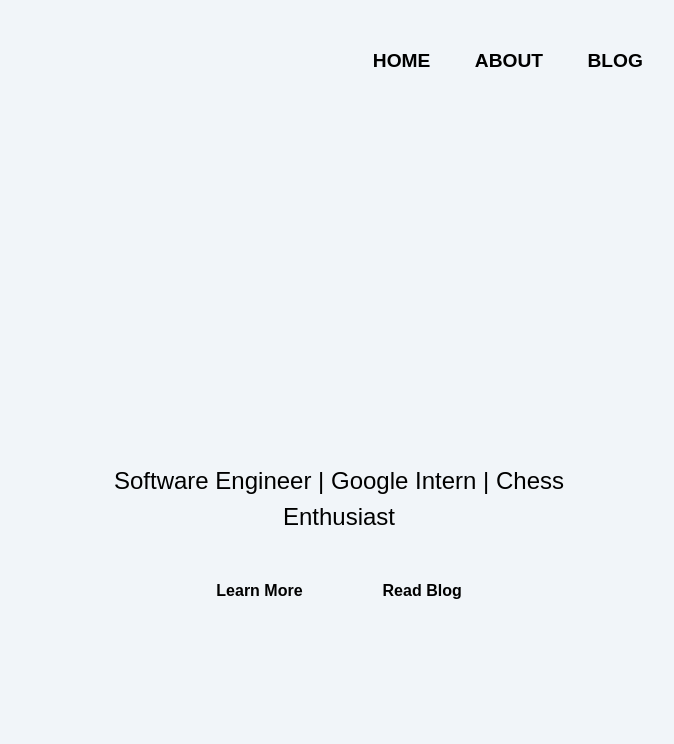
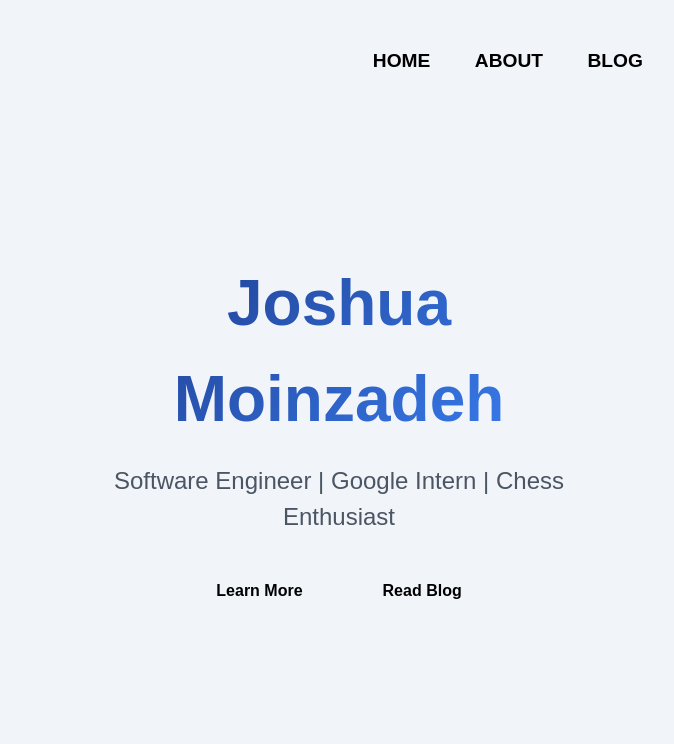
Before and after one commit to KrimsonJosh/portfolio, an Astro site: page / in a window 1280 px wide. Shown: the top 744 px of the page, without its empty margins (301-975 px from the left). Built offline with nearby package versions, Linux system fonts and the light colour scheme; Astro itself is replaced by a stand-in of ours.

Commit message:
fixed my name not showing up :(

```diff
--- a/package.json
+++ b/package.json
@@ -13,7 +13,7 @@
     "@tailwindcss/vite": "^4.0.2",
     "@types/react": "^19.0.8",
     "@types/react-dom": "^19.0.3",
-    "astro": "^5.3.0",
+    "astro": "^5.6.1",
     "react": "^19.0.0",
     "react-dom": "^19.0.0",
     "tailwindcss": "^4.0.2"
--- a/src/components/Hero.astro
+++ b/src/components/Hero.astro
@@ -32,14 +32,14 @@
         font-size: 4rem;
         font-weight: 700;
         margin-bottom: 1rem;
-        background: linear-gradient(135deg, var(--text-1) 0%, var(--text-2) 100%);
+        background: linear-gradient(135deg, #1e3a8a 0%, #3b82f6 100%);
         -webkit-background-clip: text;
         -webkit-text-fill-color: transparent;
     }
 
     .hero-subtitle {
         font-size: 1.5rem;
-        color: var(--text-2);
+        color: #4b5563; /* medium slate gray */
         margin-bottom: 2rem;
     }
 
```
Also changed, not shown: 1 other file.
